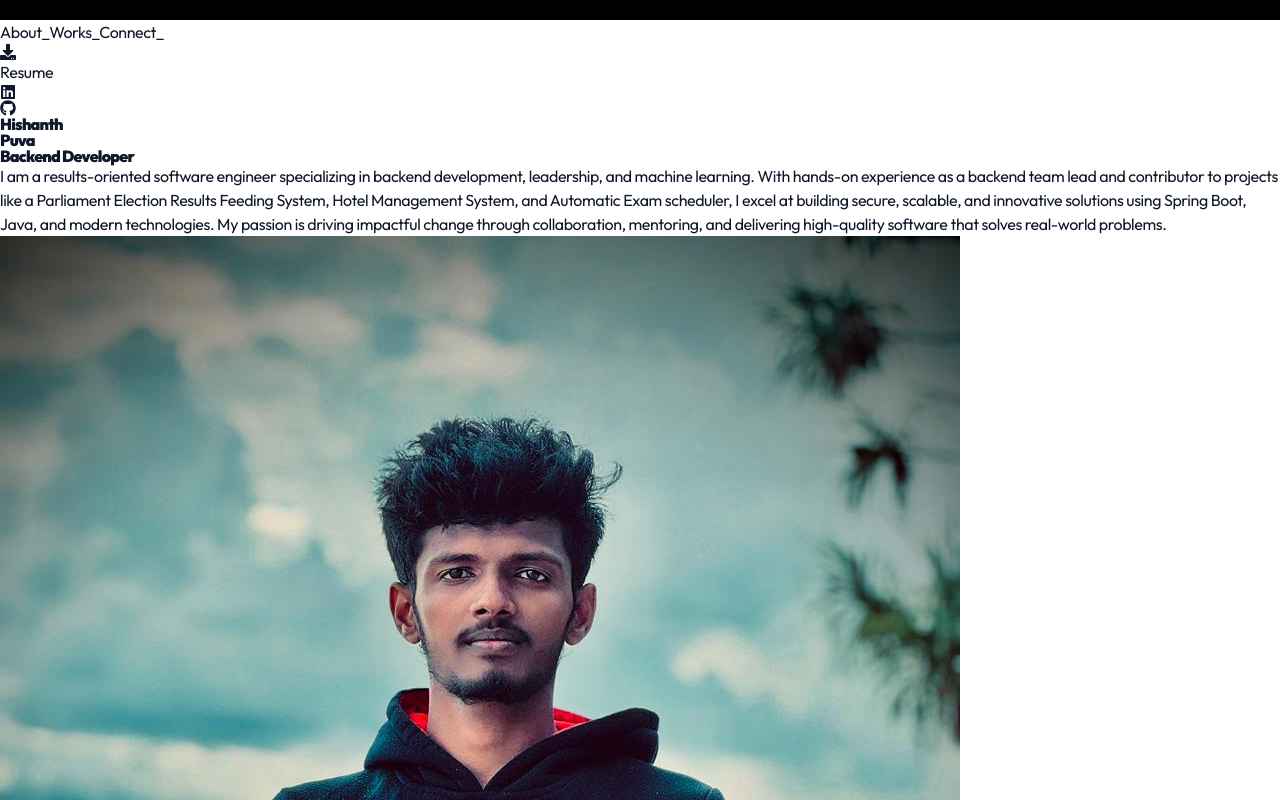
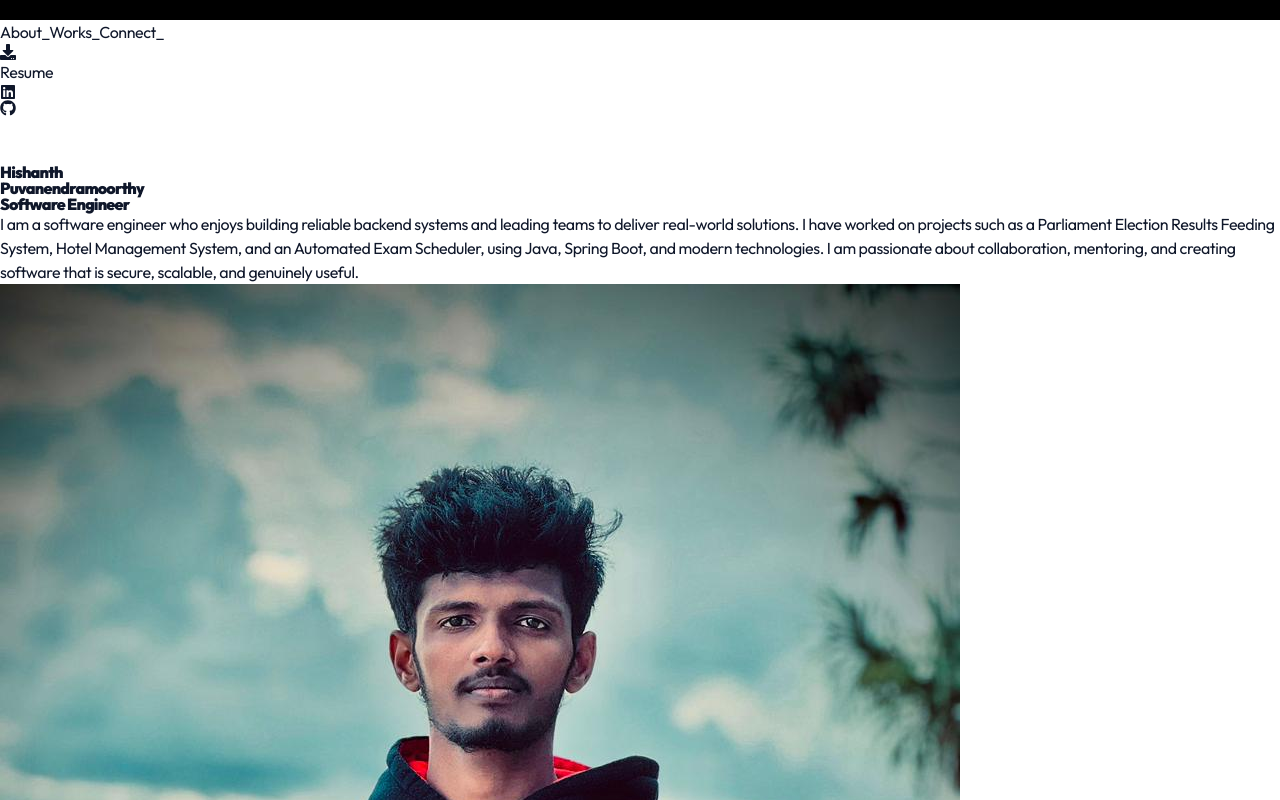
Before and after one commit to hishanthp1231/My_Portfolio, a React (Vite) app: page / in a window 1280 px wide. Shown: the part 1260-2060 px from the top of the page. Built offline with nearby package versions, Linux system fonts and the light colour scheme.

Commit message:
Content changed

```diff
--- a/src/Components/Hero.jsx
+++ b/src/Components/Hero.jsx
@@ -13,9 +13,11 @@ const Hero = () => {
                         whileInView={{ opacity: 1, y: 0 }}
                         transition={{ duration: 0.8, ease: [0.16, 1, 0.3, 1] }}
                     >
+                        <br />
+                        <br />
                         <h1 className="text-6xl sm:text-7xl lg:text-9xl font-black leading-[0.9] text-slate-900 tracking-[-0.05em]">
                             Hishanth <br />
-                            <span className="text-indigo-600/90">Puva</span>
+                            <span className="text-indigo-600/90 text-8xl">Puvanendramoorthy</span>
                         </h1>
                     </motion.div>
 
@@ -23,9 +25,9 @@ const Hero = () => {
                         initial={{ opacity: 0, y: 20 }}
                         whileInView={{ opacity: 1, y: 0 }}
                         transition={{ delay: 0.2, duration: 0.8 }}
-                        className="mt-10 text-2xl sm:text-3xl font-bold bg-gradient-to-r from-indigo-600 via-violet-600 to-cyan-500 bg-clip-text text-transparent flex items-center gap-4"
+                        className="mt-10 text-4xl sm:text-4xl font-bold bg-gradient-to-r from-indigo-600 via-violet-600 to-cyan-500 bg-clip-text text-transparent flex items-center gap-4"
                     >
-                        Backend Developer
+                        Software Engineer
                     </motion.h2>
 
                     <motion.p
--- a/src/constants/index.js
+++ b/src/constants/index.js
@@ -3,21 +3,21 @@ import project2 from "../assets/projects/project-2.jpg";
 import project3 from "../assets/projects/project-3.jpeg";
 import project4 from "../assets/projects/project-4.jpg";
 
-export const HERO_CONTENT = `I am a results-oriented software engineer specializing in backend development, leadership, and machine learning.
-With hands-on experience as a backend team lead and contributor to projects like a Parliament Election Results Feeding System, Hotel Management System, and
-Automatic Exam scheduler, I excel at building secure, scalable, and innovative solutions using Spring Boot, Java, and modern technologies.
-My passion is driving impactful change through collaboration, mentoring, and delivering high-quality software that solves real-world problems.`;
+export const HERO_CONTENT = `I am a software engineer who enjoys building reliable backend systems and leading teams to deliver real-world solutions. I have worked on projects such as a Parliament Election Results Feeding System, Hotel Management System, and an Automated Exam Scheduler, using Java, Spring Boot, and modern technologies. I am passionate about collaboration, mentoring, and creating software that is secure, scalable, and genuinely useful.`;
 
-export const ABOUT_TEXT = `I am a results-driven software engineer with a strong background in backend development and leadership. My experience spans leading backend teams, architecting and deploying large-scale systems with Spring Boot and Java, and implementing machine learning solutions. I have contributed to impactful projects such as a Parliament Election Results Feeding System, a Defect Tracker, and a Vehicle Maintenance System, each emphasizing security, scalability, and real-world value. As a mentor and collaborator, I thrive in agile teams, conduct code reviews, and ensure high-quality releases. My passion lies in building robust, secure, and innovative solutions that make a difference.`;
+export const ABOUT_TEXT = `I am a software engineer with a strong interest in backend development and team leadership.
+I have experience working with Java and Spring Boot to design and build scalable systems, and
+I have contributed to projects including a Parliament Election Results Feeding System, Hotel Management System, Task Management, and an Automated Exam Scheduler. I enjoy working in agile teams, reviewing code, mentoring others, and continuously learning new technologies. My goal is to build secure, well-structured software that solves real problems and adds real value.
+`;
 
 export const EXPERIENCES = [
-  {
-    year: "2022 - 2025",
-    role: "Undergraduate Student",
-    company: "Eastern University",
-    description: "Undergraduate student of Bachelor Of Computer Science at Trincomalee Campus Eastern University of Sri Lanka",
-    technologies: ["Cumulative 3.01"],
-  },
+  // {
+  //   year: "2022 - 2025",
+  //   role: "Undergraduate Student",
+  //   company: "Eastern University",
+  //   description: "Undergraduate student of Bachelor Of Computer Science at Trincomalee Campus Eastern University of Sri Lanka",
+  //   technologies: ["Cumulative 3.01"],
+  // },
   {
     year: "July 2025 – January 2026",
     role: "Intern Software Engineer",
```
